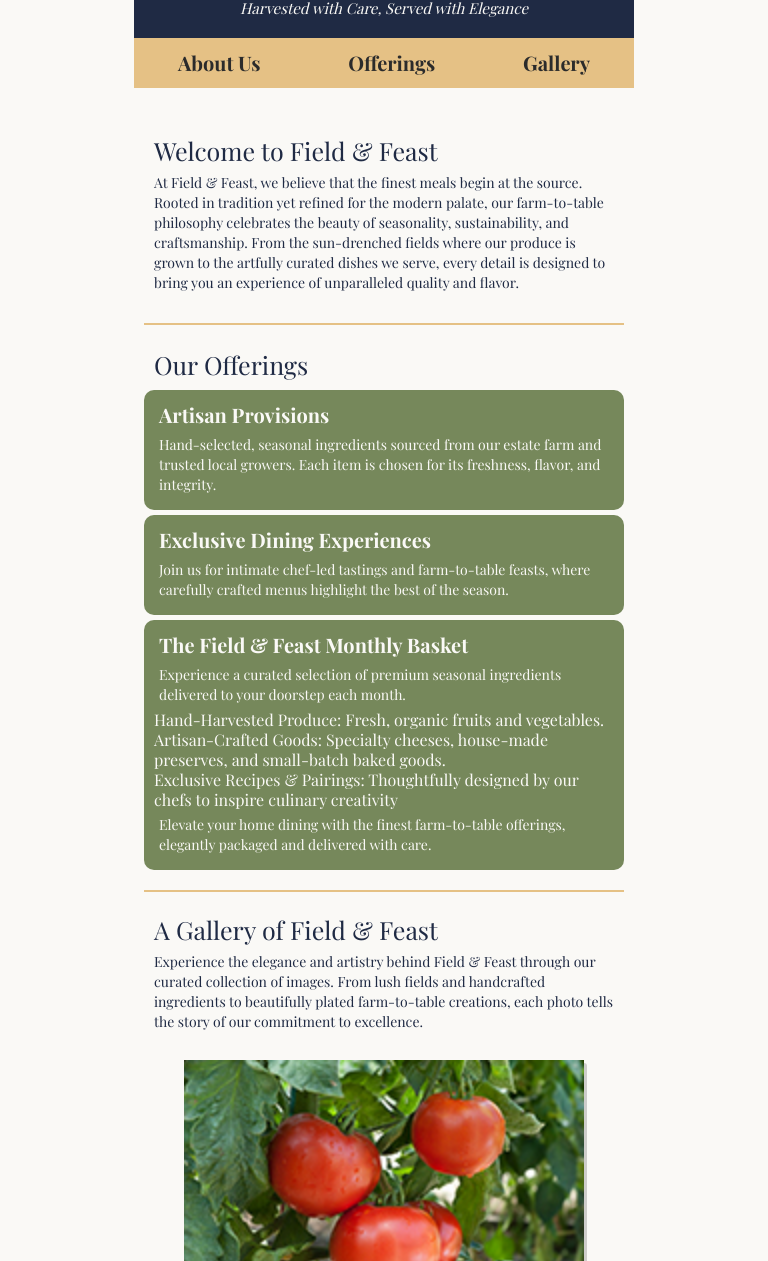
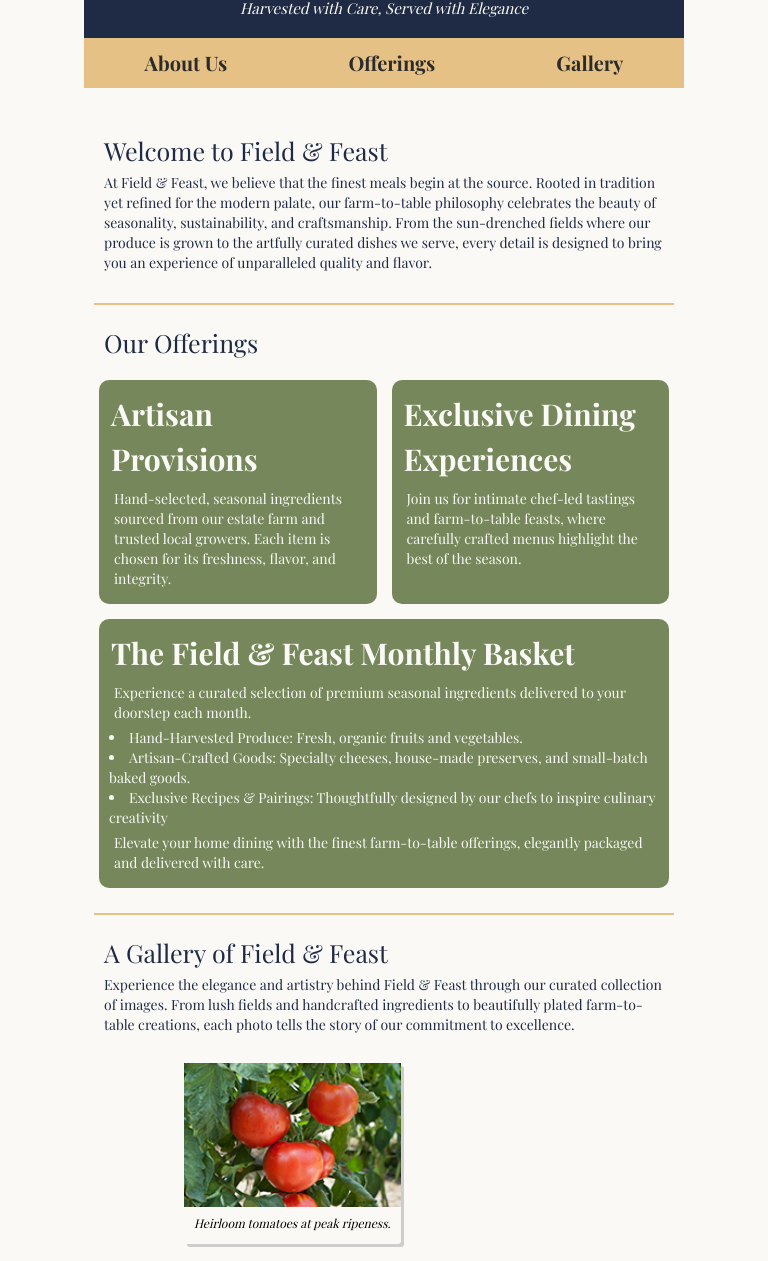
Before and after one commit to pajamajelly/field_and_feast, a plain HTML site: page index.html in a window 768 px wide. Shown: the part 354-1615 px from the top of the page. Drawn offline with nearby package versions, Linux system fonts and the light colour scheme; a web font is replaced by a local one.

Commit message:
Medium Screen
Media Query almost finished, just have to figure out gallery cards

```diff
--- a/index.html
+++ b/index.html
@@ -4,7 +4,6 @@
 <head>
     <!--Meta Tags-->
     <meta charset="UTF-8">
-    <meta name="viewport" content="width=device-width">
     <meta name="viewport" content="width=device-width, intial-scale=1">
     <meta name="author" content="PJ Graham">
     <meta name="description" content="Field & Feast Assignment by PJ Graham">
@@ -14,7 +13,7 @@
     <title>PJ Graham's Field and Feast Assignment</title>
 </head>
 
-<body id="mobile">
+<body id="container">
     <header>
         <!--fieldandfeast-logo image-->
         <img src="images/fieldandfeast-logo.png"
@@ -46,13 +45,12 @@
 
         <!--Line break stylized-->
         <hr>
-
-        <section id="offerings">
             <!--Section 2: Grid layout for three boxes with text aligned left (h2 above grid: h3, p)-->
             <h2>Our Offerings</h2>
 
             <!--Section 2.1: h3, p (top left part of grid, span 2)-->
-            <section id="grid-item">
+            <section id="offerings">
+            <section id="grid-col">
                 <h3>Artisan Provisions</h3>
                 <p>Hand-selected, seasonal ingredients sourced from our estate farm and trusted local growers. Each item
                     is
@@ -60,7 +58,7 @@
             </section>
 
             <!--Section 2.2: h3, p (top right part of grid, span 2)-->
-            <section id="grid-item">
+            <section id="grid-col">
                 <h3>Exclusive Dining Experiences</h3>
                 <p>Join us for intimate chef-led tastings and farm-to-table feasts, where carefully crafted menus
                     highlight
@@ -69,7 +67,7 @@
             </section>
 
             <!--Section 2.3: h3, p, ul (bottom that spans all columns)-->
-            <section id="grid-item-3">
+            <section id="grid-row">
                 <h3>The Field & Feast Monthly Basket</h3>
                 <p>Experience a curated selection of premium seasonal ingredients delivered to your doorstep each month.
                 </p>
--- a/style.css
+++ b/style.css
@@ -76,14 +76,14 @@ table {
     box-sizing: border-box;
 }
 
-#mobile {
+#container {
     max-width: 500px;
     margin: 0 auto;
     background-color: var(--soft-white);
     font-family: var(--playfair);
     display: grid;
     grid-template-columns: 1fr;
-    grid-template-rows: auto auto auto auto auto;
+    grid-template-rows: auto;
     grid-template-areas:
         "head"
         "about"
@@ -197,7 +197,7 @@ hr {
     color: var(--midnight-blue);
 }
 
-#grid-item, #grid-item-3 {
+#grid-col, #grid-row {
     background-color: var(--olive-green);
     padding: 10px;
     border-radius: 10px;
@@ -207,7 +207,7 @@ hr {
     font-size: 20px;
     font-weight: bold;
     color: var(--soft-white);
-    padding: 5px;
+    padding: 2px;
 }
 
 #offerings p {
@@ -216,8 +216,10 @@ hr {
     font-weight: lighter;
 }
 
-ul {
-    line-height: 20px;
+#grid-row ul {
+    font-size: 14px;
+    list-style-type: disc;
+    list-style-position: inside;
 }
 
 /* Section 3: Card section with responsive img and caption test */
@@ -314,9 +316,60 @@ p > a {
     justify-content: center;
 }
 
+/* Media Queries */
+/* Media query - Medium 600px */
+
+@media screen and (min-width: 600px) and (max-device-width: 900px) {
+
+/* Body container */
+   #container {
+        max-width: 600px;
+   }
+
+/* Header and Nav */
+   header > img {
+    margin: 0 60px 0 200px;
+    padding: 20px;
+   }
+
+/* Our Offerings */
+   #offerings {
+    display: flex;
+    justify-content: flex-start;
+   }
+
+   #offerings h3 {
+        font-size: 30px;
+        flex-wrap: wrap;
+        line-height: 1.5em;
+   }
+
+   #grid-col {
+        flex-direction: column;
+        flex: 1;
+        margin: 5px;
+   }
+
+   #grid-row {
+        flex: 0 1 100%;
+        margin: 5px;
+   }
+
+/* Gallery cards */
+   #gallery-cards {
+    display: flex;
+    flex-wrap: wrap;
+   }
 
 
-/* Media Queries */
-/* Media query - Medium 600px */
+}
 /* Media query - Large 900px */
+@media screen and (min-device-width: 900px) and (max-device-width: 1200px) {
+
+
+}
 /* Media query - XL 1200px */
+@media screen and (min-width: 1200px) and (max-device-width: 1400px) {
+
+
+}
```
